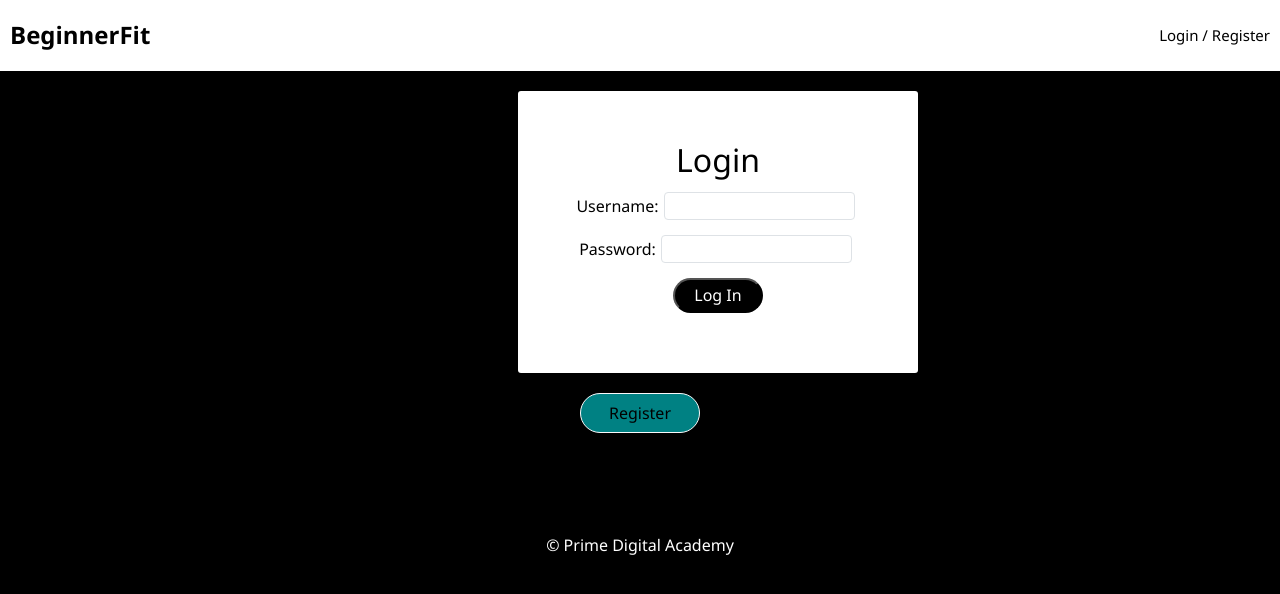
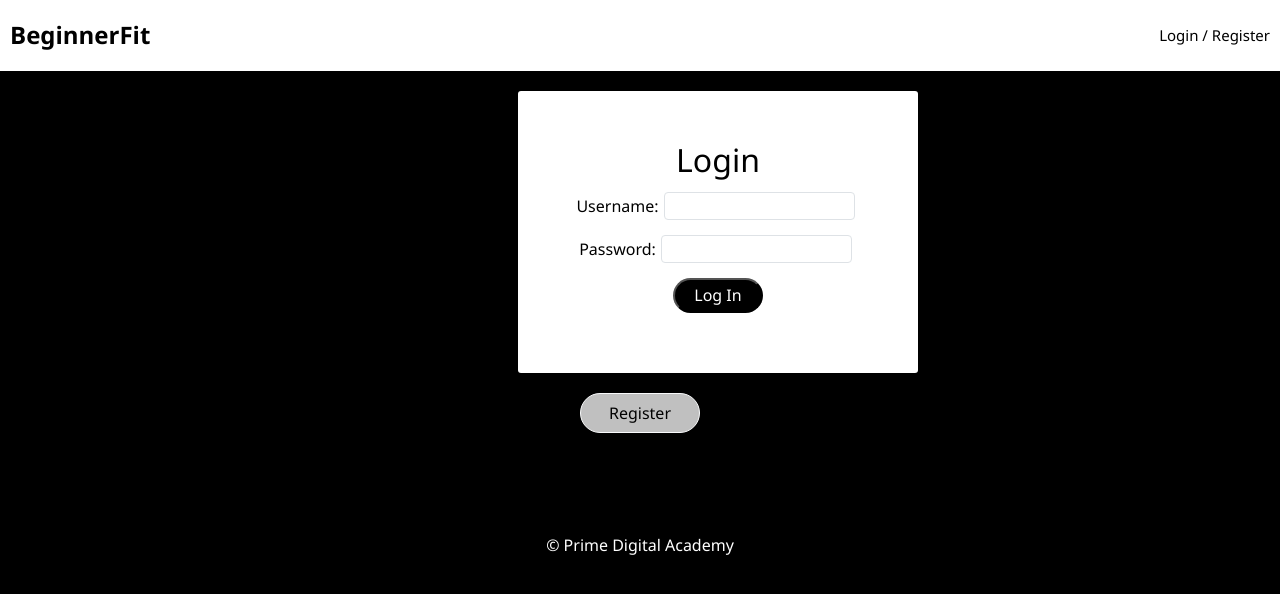
Before and after one commit to mchuinard3/BeginnerFit, a React (Create React App) app: page /#/user in a window 1280 px wide. In both pictures the pointer is over the button "Register". Shown: the top 594 px of the page. Built offline with nearby package versions, Linux system fonts and the light colour scheme; no server answers.

Commit message:
update button hover effects

```diff
--- a/src/components/App/App.css
+++ b/src/components/App/App.css
@@ -97,9 +97,14 @@ width: 500px;
 }
 
 .btn:hover {
-  background-color: #008183;
+  background-color: silver;
   text-decoration: none;
+  cursor: pointer;
+
+
 }
+
+
 
 
 .btn_asLink {
```
